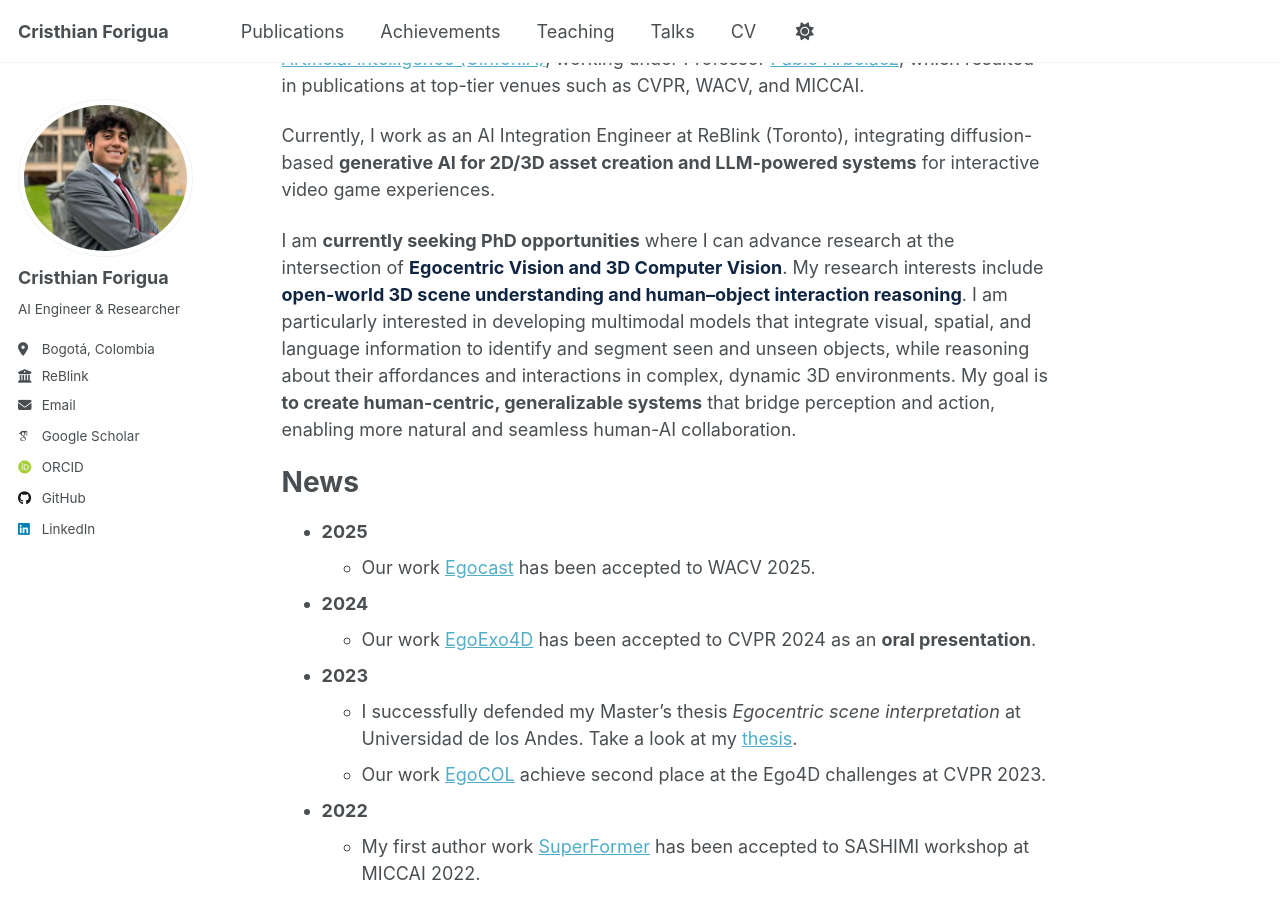
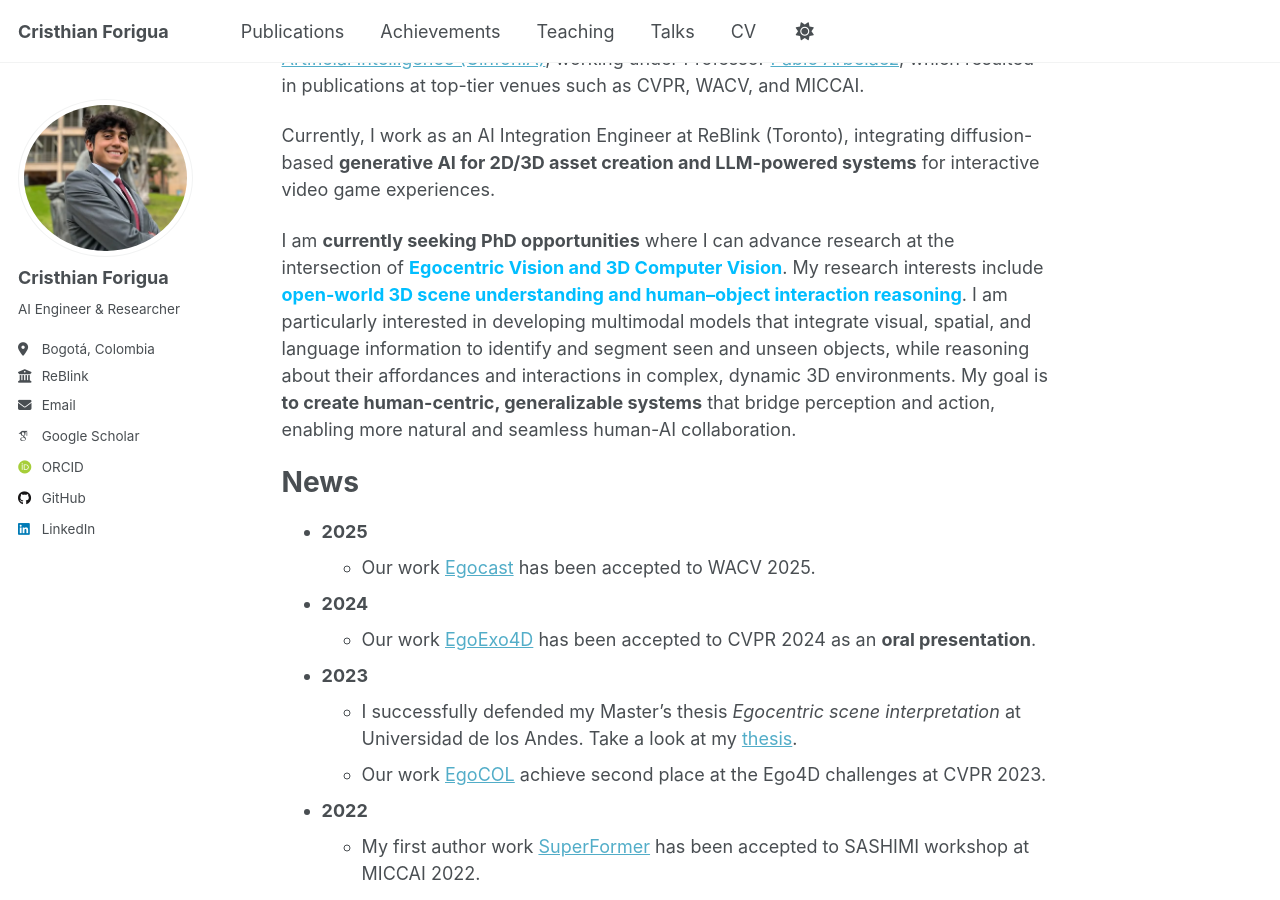
Before and after one commit to cdforigua05/cdforigua05.github.io, a Jekyll site: the page built from _pages/about.md, in a window 1280 px wide and 900 px high, scrolled down 332 px. Built offline with Jekyll 4.4.1, drawn with Linux system fonts in a browser that asks for light colours; some web fonts are replaced; a script that is not in the unit is left out.

Commit message:
Update about me

```diff
--- a/_pages/about.md
+++ b/_pages/about.md
@@ -15,7 +15,7 @@ I hold a Master’s in Biomedical Engineering and dual Bachelor’s degrees in S
 
 Currently, I work as an AI Integration Engineer at ReBlink (Toronto), integrating diffusion-based **generative AI for 2D/3D asset creation and LLM-powered systems** for interactive video game experiences.
 
-I am **currently seeking PhD opportunities** where I can advance research at the intersection of <span style="color:#102542;"><b><strong>Egocentric Vision and 3D Computer Vision</strong></b></span>. My research interests include <span style="color:#102542;"><b><strong>open-world 3D scene understanding and human–object interaction reasoning</strong></b></span>. I am particularly interested in developing multimodal models that integrate visual, spatial, and language information to identify and segment seen and unseen objects, while reasoning about their affordances and interactions in complex, dynamic 3D environments. My goal is **to create human-centric, generalizable systems** that bridge perception and action, enabling more natural and seamless human-AI collaboration.
+I am **currently seeking PhD opportunities** where I can advance research at the intersection of <span style="color:#00BEFF;"><b><strong>Egocentric Vision and 3D Computer Vision</strong></b></span>. My research interests include <span style="color:#00BEFF;"><b><strong>open-world 3D scene understanding and human–object interaction reasoning</strong></b></span>. I am particularly interested in developing multimodal models that integrate visual, spatial, and language information to identify and segment seen and unseen objects, while reasoning about their affordances and interactions in complex, dynamic 3D environments. My goal is **to create human-centric, generalizable systems** that bridge perception and action, enabling more natural and seamless human-AI collaboration.
 
 
 News
```
